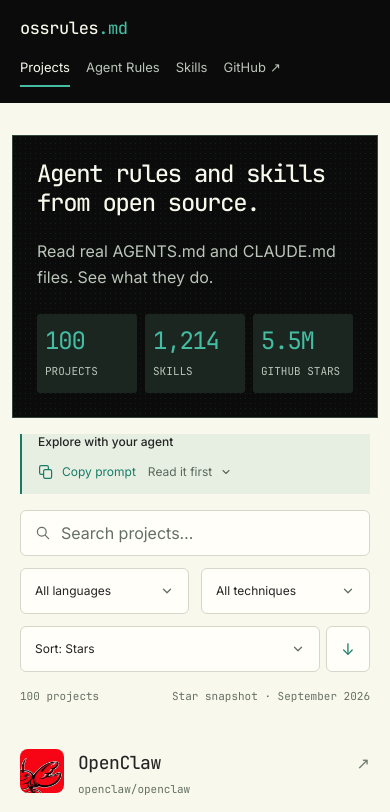
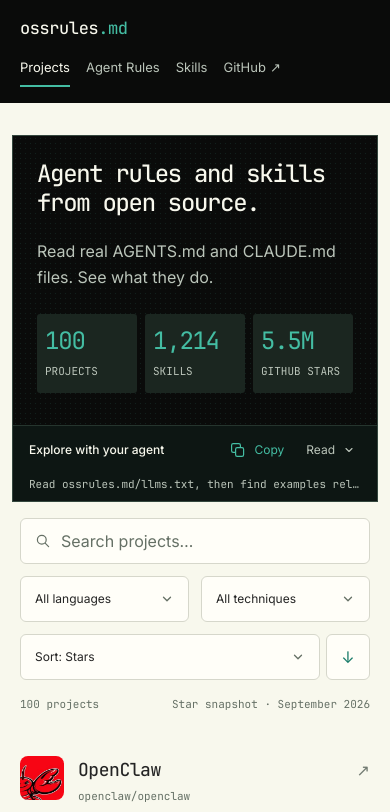
Before and after one commit to modem-dev/ossrules, a Next.js app: page / in a window 390 px wide. Shown: the top 812 px of the page. Built offline with nearby package versions, Linux system fonts and the light colour scheme.

Commit message:
Integrate agent prompt into homepage hero (#36)

```diff
--- a/app/globals.css
+++ b/app/globals.css
@@ -535,6 +535,10 @@
 }
 
 .directory-hero {
+    padding-bottom: 0;
+}
+
+.directory-hero-content {
     display: grid;
     grid-template-columns: minmax(0, 1.3fr) minmax(0, 1fr);
     align-items: center;
@@ -543,18 +547,25 @@
 }
 
 .agent-prompt {
-    margin-block: 0 1rem;
-    padding-inline: 1rem;
-    border-left: 2px solid var(--color-teal);
-    background: color-mix(in srgb, var(--color-teal) 8%, transparent);
+    display: grid;
+    grid-template-columns: auto minmax(0, 1fr) auto auto;
+    align-items: center;
+    gap: 0.625rem;
+    margin: 0 -2.5rem -2.5rem;
+    padding: 0.5rem 1rem;
+    border-top: 1px solid #26352e;
+    background: color-mix(in srgb, var(--color-teal) 6%, var(--color-marketing-black));
 }
 
 .agent-prompt .action-link {
-    padding: 0;
+    min-height: 2rem;
+    padding: 0.25rem 0.375rem;
     border: 0;
+    border-radius: 0;
     background: transparent;
     color: var(--color-gray-550);
     font-size: 0.75rem;
+    white-space: nowrap;
 }
 
 .agent-prompt .action-primary,
@@ -564,7 +575,29 @@
 
 .agent-prompt h2 {
     color: var(--color-light-cream);
+    font-size: 0.75rem;
     font-weight: 500;
+    white-space: nowrap;
+}
+
+.agent-prompt-preview {
+    min-width: 0;
+    overflow: hidden;
+    color: var(--color-gray-550);
+    font-family: var(--font-mono);
+    font-size: 0.6875rem;
+    line-height: 1.5;
+    text-overflow: ellipsis;
+    white-space: nowrap;
+}
+
+.agent-prompt-text {
+    grid-column: 1 / -1;
+    padding-block: 0.625rem 0.25rem;
+    border-top: 1px solid #26352e;
+    color: var(--color-gray-550);
+    font-size: 0.75rem;
+    line-height: 1.65;
 }
 
 .directory-stats {
@@ -846,15 +879,23 @@
     .directory-search {
         grid-column: 1 / -1;
     }
-    .directory-hero {
+    .directory-hero-content {
         gap: 1.5rem;
     }
 }
 
 @media (max-width: 767px) {
-    .directory-hero {
+    .directory-hero-content {
         grid-template-columns: 1fr;
         padding-bottom: 2rem;
+    }
+    .agent-prompt {
+        grid-template-columns: minmax(0, 1fr) auto auto;
+        margin: 0 -1.5rem -1.5rem;
+    }
+    .agent-prompt-preview {
+        grid-column: 1 / -1;
+        grid-row: 2;
     }
     .directory-stats {
         grid-template-columns: repeat(3, minmax(0, 1fr));
--- a/app/page.tsx
+++ b/app/page.tsx
@@ -72,6 +72,7 @@
 
             <main id="main" className="page-shell project-directory flex-1">
                 <header className="directory-hero brand-masthead modem-surface">
+                    <div className="directory-hero-content">
                         <div>
                             <h1 className="page-title max-w-xl">Agent rules and skills from open source.</h1>
                             <p className="mt-5 text-gray-550 text-base leading-relaxed">
@@ -94,8 +95,9 @@
                                 <dd>{compactStars}</dd>
                             </div>
                         </dl>
+                    </div>
+                    <AgentPrompt />
                 </header>
-                <AgentPrompt />
                 <section id="projects" aria-label="Projects">
                     <ProjectExplorer projects={projects} initialSearch={initialSearch} />
                 </section>
--- a/components/agent-prompt.tsx
+++ b/components/agent-prompt.tsx
@@ -12,12 +12,9 @@
 
     return (
         <aside className="agent-prompt" aria-labelledby={`${id}-title`}>
-            <div className="flex flex-wrap items-center gap-x-4">
-                <h2 id={`${id}-title`} className="text-xs text-gray-550">
-                    Explore with your agent
-                </h2>
-                <div className="flex items-center gap-3">
-                    <CopySource source={PROMPT} label="Copy prompt for your agent" text="Copy prompt" />
+            <h2 id={`${id}-title`}>Explore with your agent</h2>
+            <p className="agent-prompt-preview">Read ossrules.md/llms.txt, then find examples relevant to this repository…</p>
+            <CopySource source={PROMPT} label="Copy prompt for your agent" />
             <button
                 type="button"
                 className="action-link text-xs"
@@ -25,7 +22,7 @@
                 aria-controls={`${id}-text`}
                 onClick={() => setExpanded(!expanded)}
             >
-                        {expanded ? 'Hide prompt' : 'Read it first'}
+                {expanded ? 'Hide' : 'Read'}
                 <svg
                     viewBox="0 0 16 16"
                     fill="none"
@@ -35,9 +32,7 @@
                     <path d="m4 6 4 4 4-4" stroke="currentColor" strokeWidth="1.5" strokeLinecap="round" strokeLinejoin="round" />
                 </svg>
             </button>
-                </div>
-            </div>
-            <p id={`${id}-text`} hidden={!expanded} className="max-w-3xl pb-3 text-sm leading-relaxed text-gray-400">
+            <p id={`${id}-text`} hidden={!expanded} className="agent-prompt-text">
                 {PROMPT}
             </p>
         </aside>
```
Lines whose indentation alone changed are shown as unchanged.
